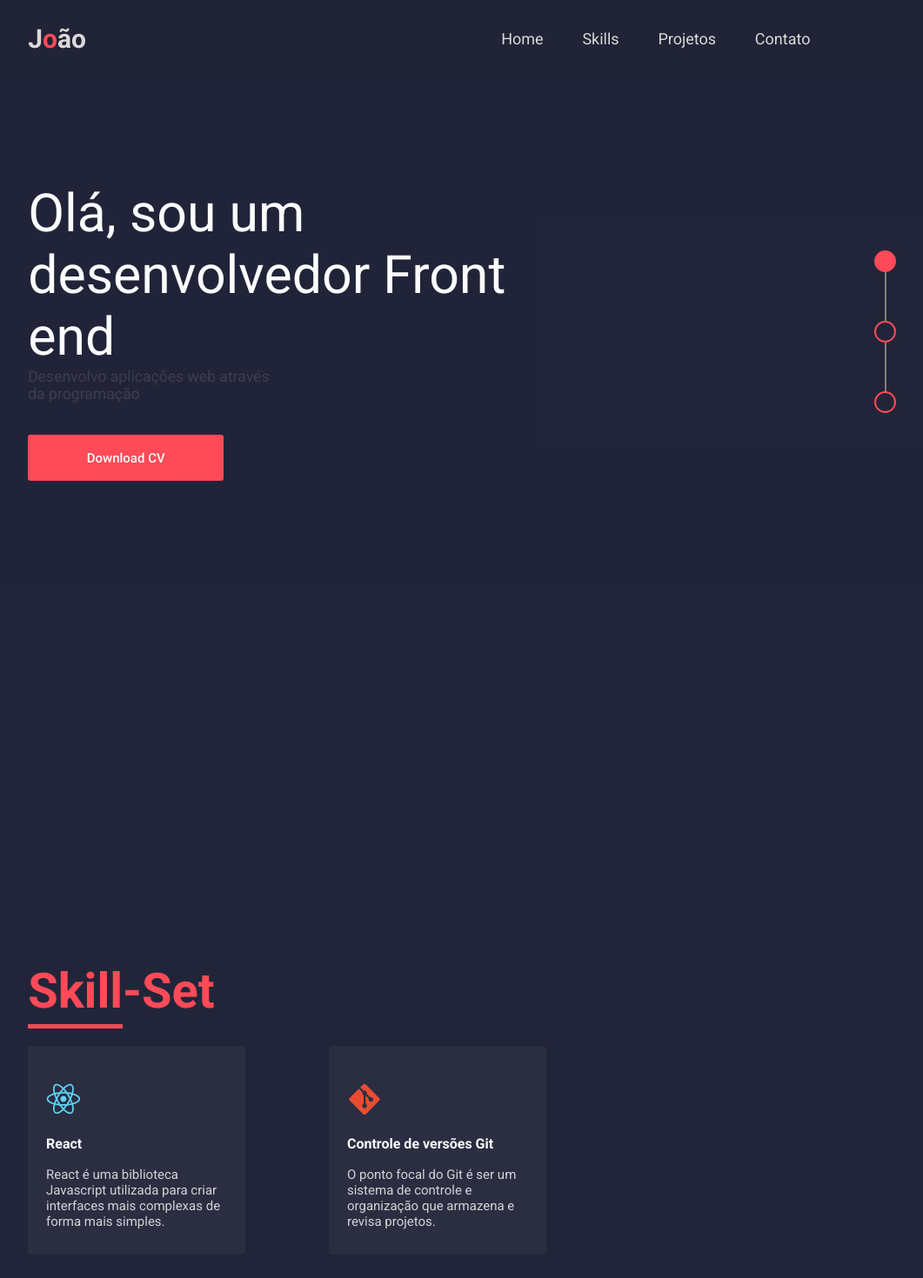
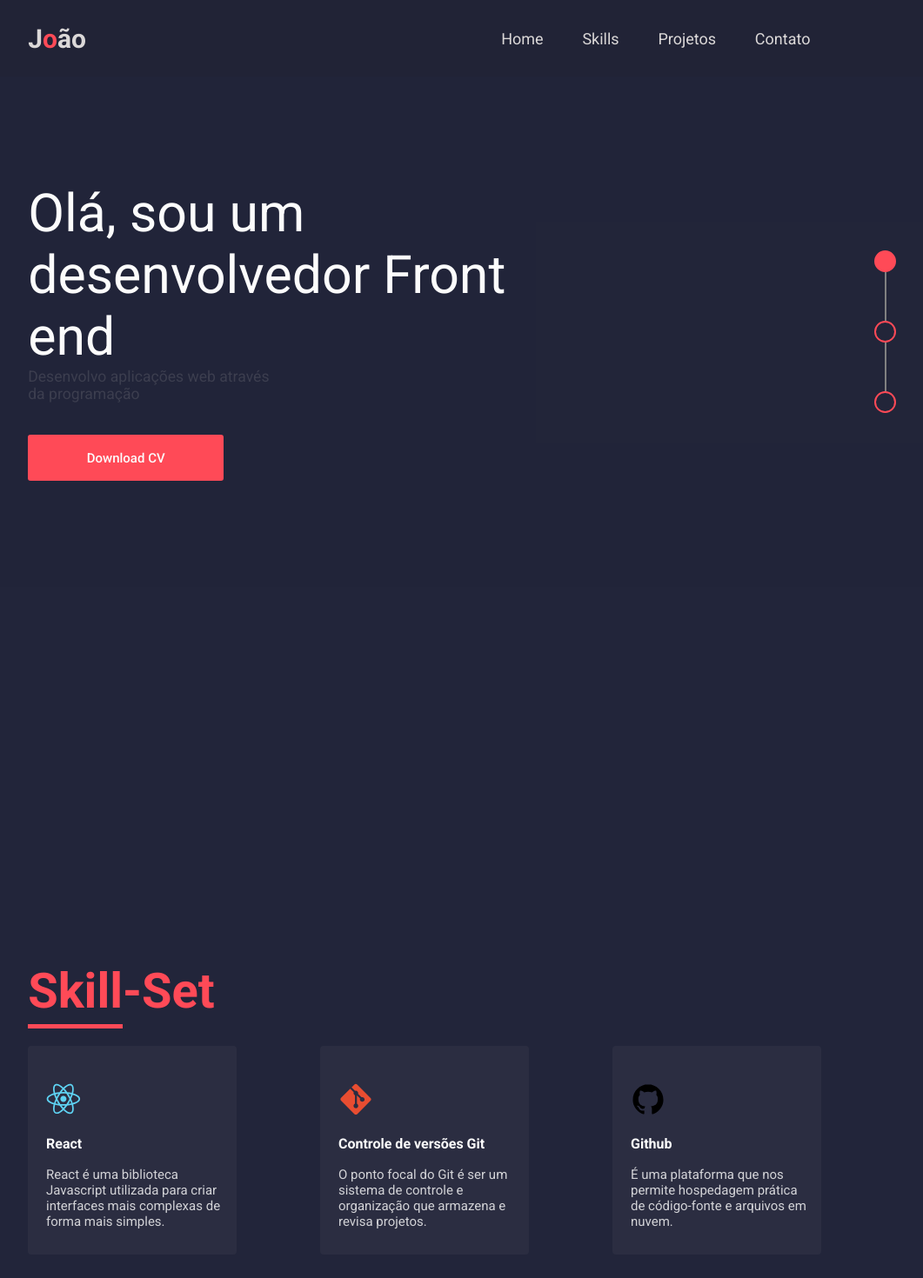
Before and after one commit to joaofilipee/joaofilipee, a React (Create React App) app: page / in a window 1280 px wide. Shown: the top 1470 px of the page at 87% size, without its empty margins (147-1208 px from the left). Built offline with nearby package versions, Linux system fonts and the light colour scheme.

Commit message:
added a simple transition

```diff
--- a/src/components/SkillSet/Skills.css
+++ b/src/components/SkillSet/Skills.css
@@ -22,7 +22,7 @@
 }
 
 .card {
-    width: 250px;
+    width: 240px;
     height: 240px;
     background-color: #2B2D41;
     border-radius: 4px;
@@ -34,8 +34,21 @@
     justify-content: flex-end;
     gap: 17px;
 
+    opacity: 0;
+    margin-top: -4em;
+
+    transition-property: all;
+    transition-duration: 2s;
+
 
 }
+
+.appearing {
+    opacity: 1;
+    margin-top: 0px;
+}
+
+
 .technology-name, .technology-description {
     color: #FCFCFC;
 }
--- a/src/components/SkillSet/Skills.js
+++ b/src/components/SkillSet/Skills.js
@@ -4,12 +4,38 @@ import "./Skills.css"
 import { DiReact, DiGit, DiGithubBadge, DiHtml5, DiCss3 } from "react-icons/di"
 import { SiJavascript } from "react-icons/si"
 
+// hooks
+import { useRef, useState, useLayoutEffect } from "react"
 
 const Skills = () => {
 
+  const [scroll, setScroll] = useState(0)
+  const titleRef = useRef(null)
+
+  const cards = document.querySelectorAll(".card")
+
+  const handleScroll = event => {
+
+    if(scroll > window.scrollY && scroll < window.scrollY + window.screen.height - 300) {
+      cards.forEach(card => card.classList.add("appearing"))
+    }
+
+  }
+
+  useLayoutEffect(() => {
+    setScroll(titleRef.current.offsetTop)
+
+    if(scroll > 0) {
+      window.addEventListener("scroll", handleScroll)
+    }
+  })
+
+
+
+
   return (
     <div id="skill">
-        <h1 className="title"><span>Skill</span>-Set</h1>
+        <h1 ref={titleRef} className="title"><span>Skill</span>-Set</h1>
         <section className="skills">
 
             <div className="card">
```
